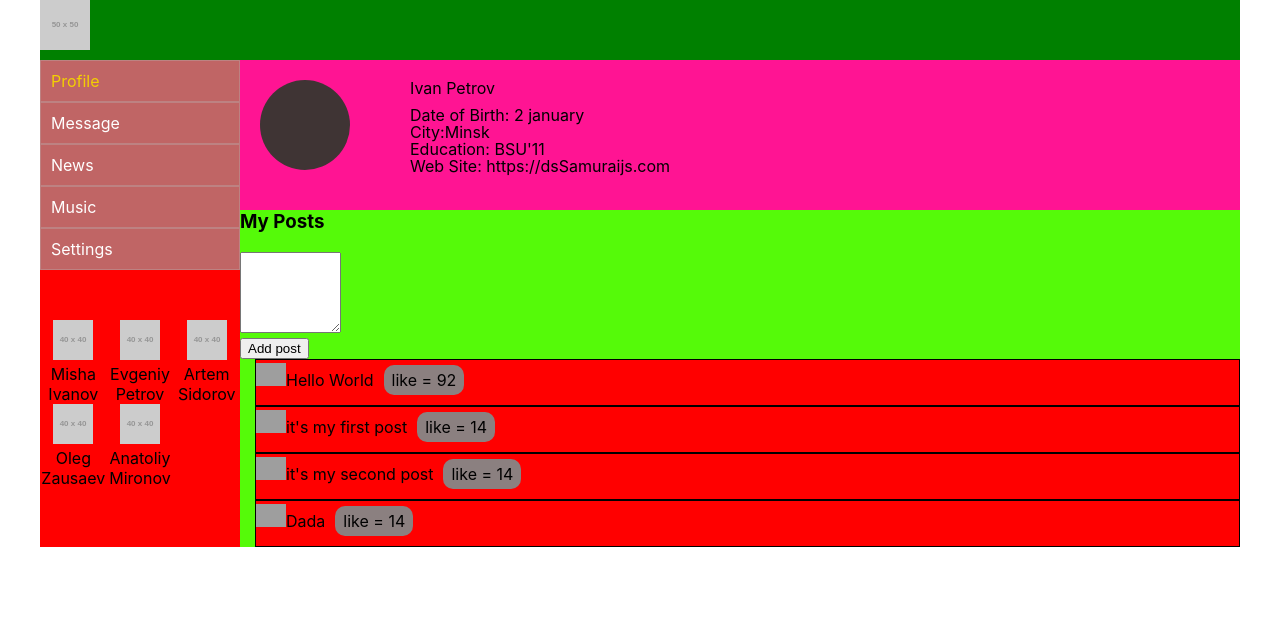
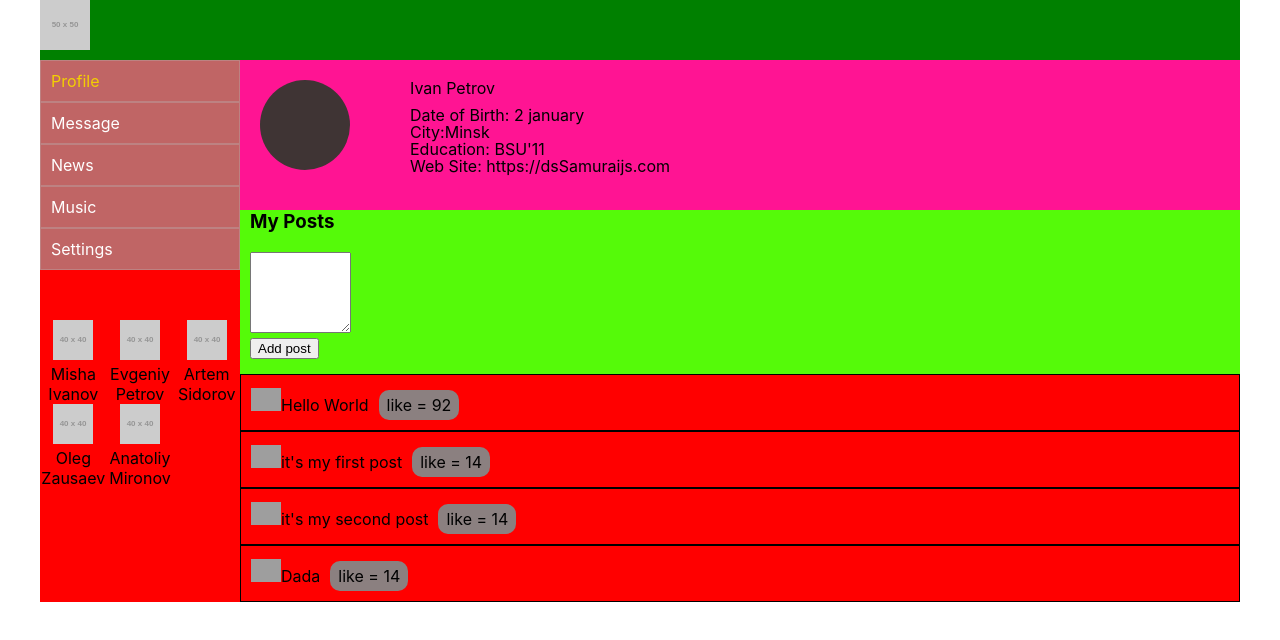
Before and after one commit to TuzovArtem/React-kamasutra, a React (Create React App) app: page /profile in a window 1280 px wide. Shown: the top 640 px of the page. Built offline with nearby package versions, Linux system fonts and the light colour scheme; grey boxes are pictures that could not be loaded.

Commit message:
add: ref to onClick. lesson 31

```diff
--- a/src/Components/Profile/MyPosts/MyPost.jsx
+++ b/src/Components/Profile/MyPosts/MyPost.jsx
@@ -18,11 +18,11 @@ const MyPosts =  (props) => {
   <div className = {s.item}>
     <h3>My Posts</h3>
     <div>
-      <div>
+      <div className={s.textarea}>
         <textarea name="" id="" cols="10" rows="5" ref={newPostElement}></textarea>
       </div>
 
-      <div>
+      <div className={s.button}>
         <button onClick={ addPost }>Add post</button>
       </div>
 
--- a/src/Components/Profile/MyPosts/MyPost.module.css
+++ b/src/Components/Profile/MyPosts/MyPost.module.css
@@ -8,6 +8,9 @@
   background-color:rgb(238, 223, 223)
 }
 
-.posts{
-  margin-left: 15px;
+.textarea, h3, .button{
+  margin-left: 10px;
 }
+.button{
+  margin-bottom: 15px;
+}
--- a/src/Components/Profile/MyPosts/Post/Post.module.css
+++ b/src/Components/Profile/MyPosts/Post/Post.module.css
@@ -1,6 +1,8 @@
 .item{
   background-color: red;
   border: black 1px solid;
+  padding-left: 10px;
+  padding-top: 10px;
 }
 
 .item img{
```
